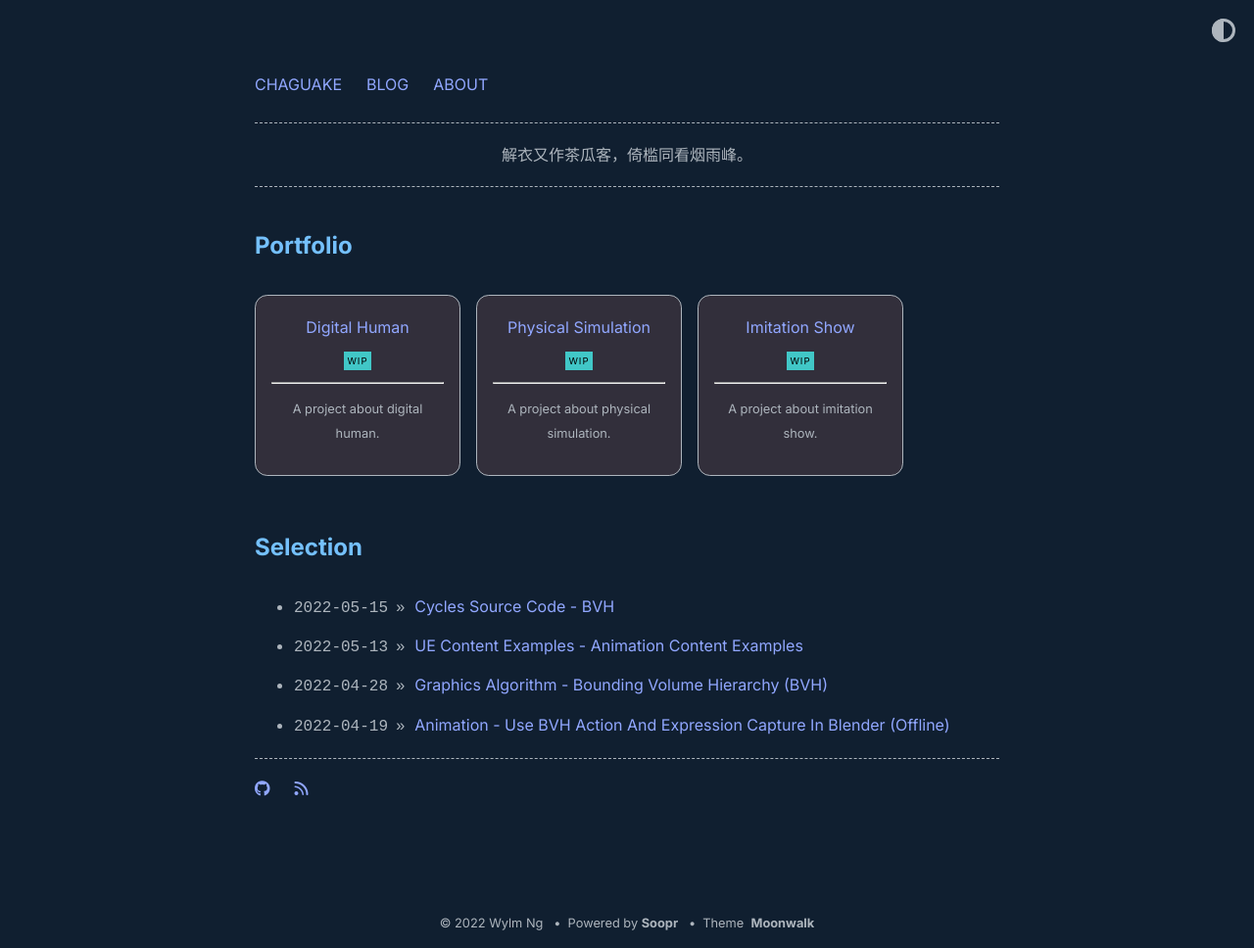
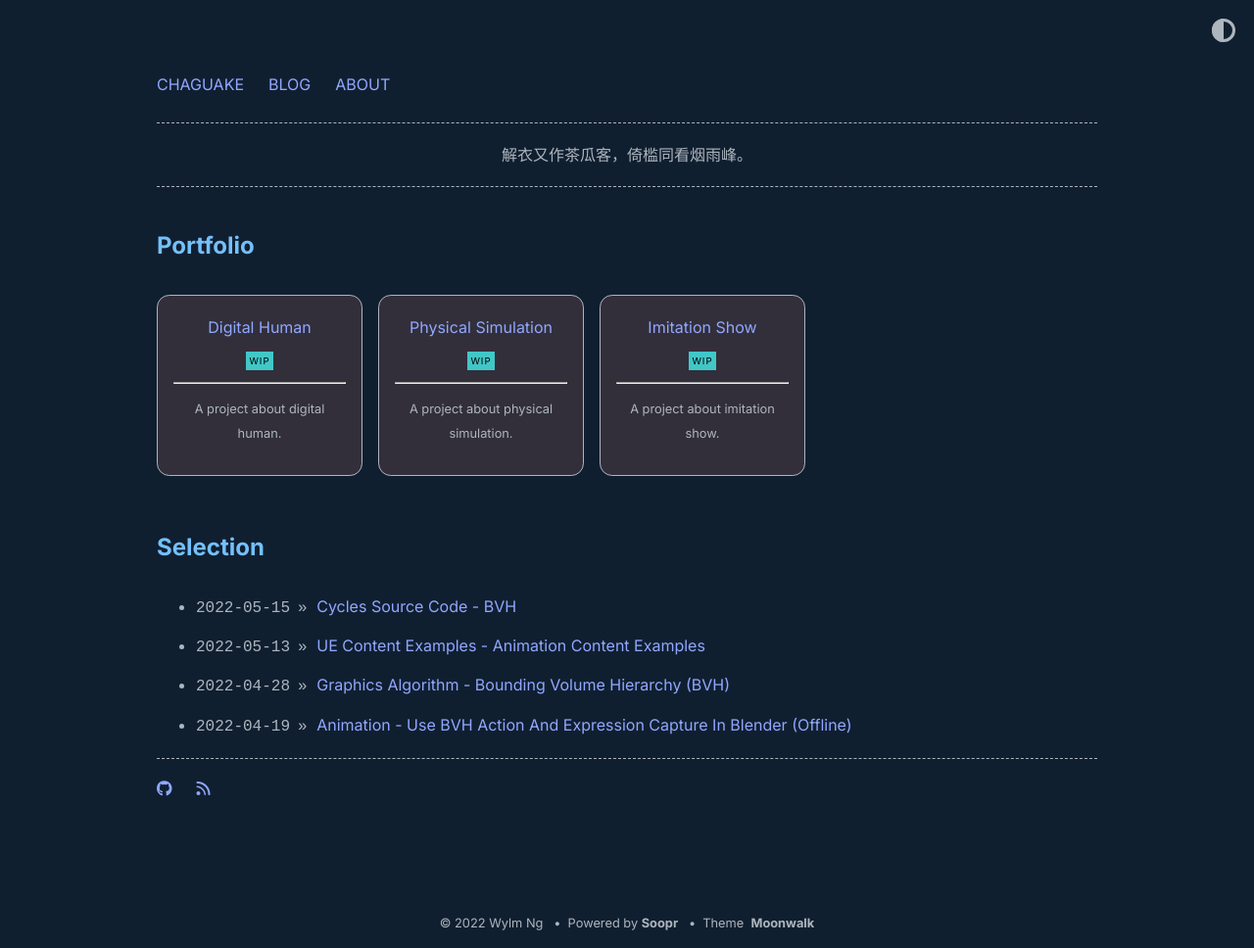
Before and after one commit to chaguake/chaguake.github.io, a Jekyll site: the page built from index.md, in a window 1280 px wide. Shown: the whole page at 98% size. Built offline with Jekyll 4.4.1, drawn with Linux system fonts in a browser that asks for light colours.

Commit message:
Update moonwalk.scss

```diff
--- a/_sass/moonwalk.scss
+++ b/_sass/moonwalk.scss
@@ -32,7 +32,7 @@ p { margin: 1em 0; }
 li { margin: 0.4em 0; }
 
 .w {
-  max-width: 760px;
+  max-width: 960px;
   margin: 0 auto;
   padding: 4em 2em;
 }
```
